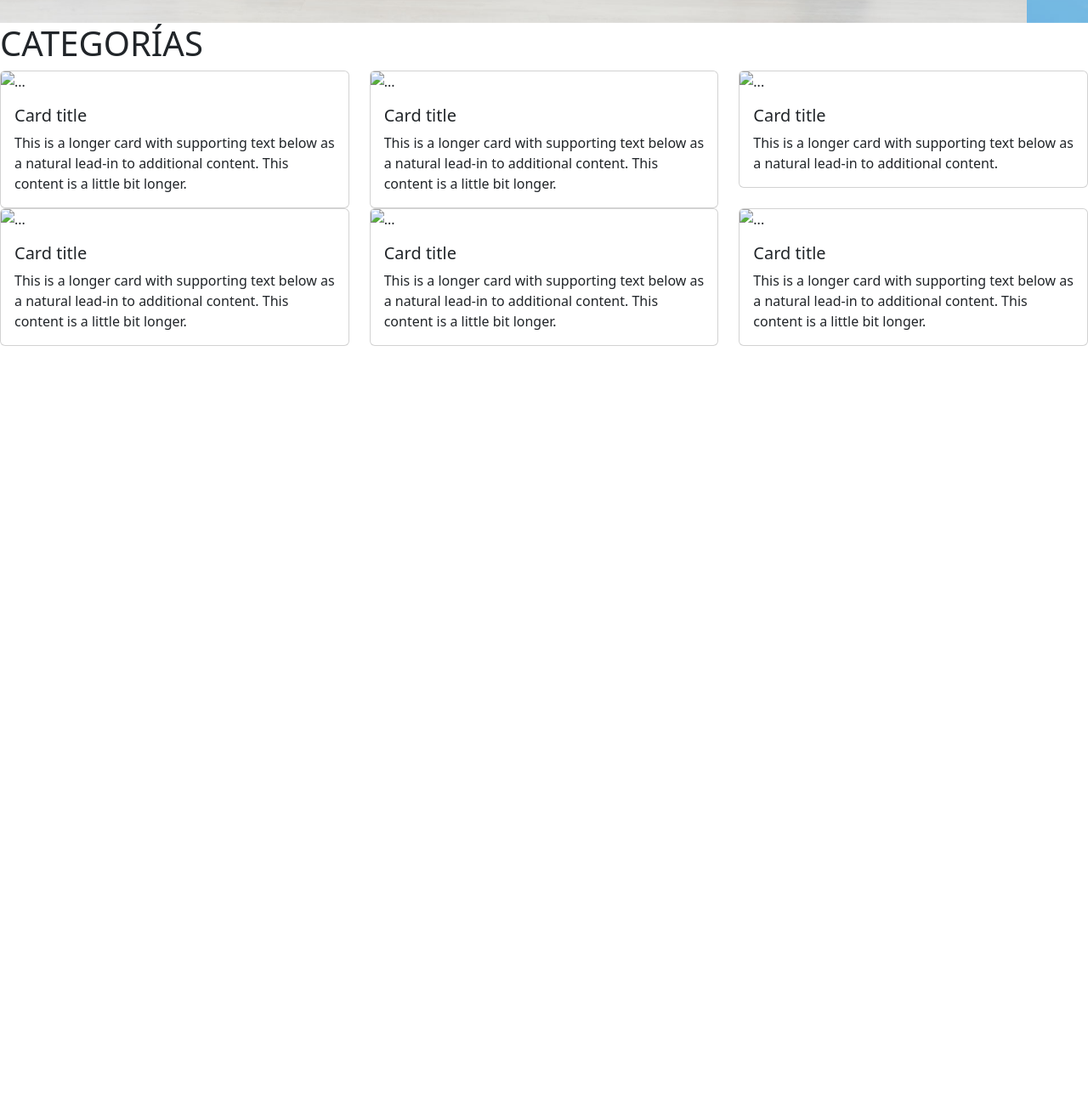
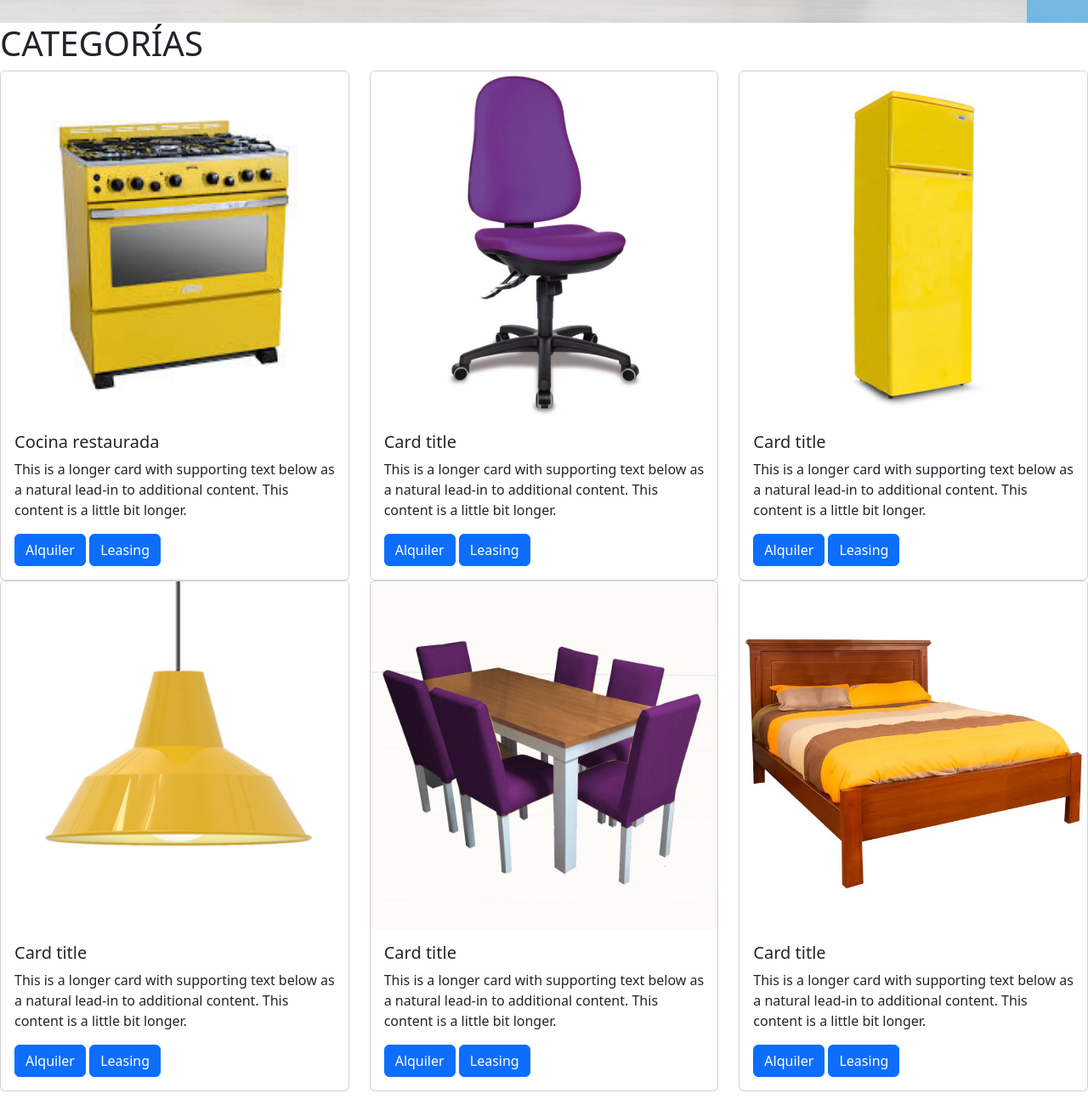
Before and after one commit to alesendraferrer/desarrolloweb-mobiler, a plain HTML site: page index.html in a window 1280 px wide. Shown: the part 856-2156 px from the top of the page at 85% size. Before the commit the page ends 1279 px from the top, so only its background shows below. Drawn offline with nearby package versions, Linux system fonts and the light colour scheme; a web font is replaced by a local one.

Commit message:
Imagenes actualizadas

```diff
--- a/index.html
+++ b/index.html
@@ -1,33 +1,42 @@
 <!DOCTYPE html>
 <html lang="es">
+
 <head>
     <meta charset="UTF-8">
     <meta name="viewport" content="width=device-width, initial-scale=1.0">
-    <link href="https://fonts.googleapis.com/css?family=Berlin Sans FB Regular:100,200,300,400,500,600,700" rel="stylesheet">
+    <link href="https://fonts.googleapis.com/css?family=Berlin Sans FB Regular:100,200,300,400,500,600,700"
+        rel="stylesheet">
     <title>Mobiler | comunidad de alquiler, leasing y compraventa de bienes muebles</title>
-    <link href="https://cdn.jsdelivr.net/npm/bootstrap@5.3.3/dist/css/bootstrap.min.css" rel="stylesheet" integrity="sha384-QWTKZyjpPEjISv5WaRU9OFeRpok6YctnYmDr5pNlyT2bRjXh0JMhjY6hW+ALEwIH" crossorigin="anonymous">
+    <link href="https://cdn.jsdelivr.net/npm/bootstrap@5.3.3/dist/css/bootstrap.min.css" rel="stylesheet"
+        integrity="sha384-QWTKZyjpPEjISv5WaRU9OFeRpok6YctnYmDr5pNlyT2bRjXh0JMhjY6hW+ALEwIH" crossorigin="anonymous">
     <link rel="stylesheet" href="style.css">
 </head>
+
 <body>
 
     <header class="header">
         <nav class="navbar navbar-expand-lg bg-body-tertiary">
             <div class="container-fluid">
                 <a class="navbar-brand" href="#"> <img src="imagenes/logo.png" alt="Bootstrap"></a>
-                <button class="navbar-toggler" type="button" data-bs-toggle="collapse" data-bs-target="#navbarSupportedContent" aria-controls="navbarSupportedContent" aria-expanded="false" aria-label="Toggle navigation">
+                <button class="navbar-toggler" type="button" data-bs-toggle="collapse"
+                    data-bs-target="#navbarSupportedContent" aria-controls="navbarSupportedContent"
+                    aria-expanded="false" aria-label="Toggle navigation">
                     <span class="navbar-toggler-icon"></span>
                 </button>
                 <div class="collapse navbar-collapse" id="navbarSupportedContent">
                     <ul class="navbar-nav me-auto mb-2 mb-lg-0">
                         <li class="nav-item"><a class="nav-link active" aria-current="page" href="#">Inicio</a></li>
-                        <li class="nav-item"><a class="nav-link" href="./paginas/sobre_mobiler.html">Sobre Mobiler</a></li>
-                        <li class="nav-item"><a class="nav-link" href="./paginas/publicaciones.html">Publicaciones</a></li>
+                        <li class="nav-item"><a class="nav-link" href="./paginas/sobre_mobiler.html">Sobre Mobiler</a>
+                        </li>
+                        <li class="nav-item"><a class="nav-link" href="./paginas/publicaciones.html">Publicaciones</a>
+                        </li>
                         <li class="nav-item"><a class="nav-link" href="./paginas/contacto.html">Contacto</a></li>
                         <li class="nav-item"><a class="nav-link" href="./paginas/publicar.html">Publicar nueva</a></li>
                     </ul>
 
                     <form class="d-flex" role="search">
-                        <input class="form-control me-2" type="search" placeholder="Quiero encontrar..." aria-label="Search">
+                        <input class="form-control me-2" type="search" placeholder="Quiero encontrar..."
+                            aria-label="Search">
                         <button class="btn btn-outline-success" type="submit">Buscar</button>
                     </form>
                 </div>
@@ -37,7 +46,8 @@
         <div id="carouselExampleAutoplaying" class="carousel slide" data-bs-ride="carousel">
             <div class="carousel-inner">
                 <div class="carousel-item active">
-                <img src="./imagenes/1-Slide-banner-Ana-y-Pedro-Vivir-en-pareja-2.jpg" class="d-block w-100" alt="...">
+                    <img src="./imagenes/1-Slide-banner-Ana-y-Pedro-Vivir-en-pareja-2.jpg" class="d-block w-100"
+                        alt="...">
                 </div>
                 <div class="carousel-item">
                     <img src="./imagenes/2-Slide-banner-Ariel-estudiante.jpg" class="d-block w-100" alt="...">
@@ -46,11 +56,13 @@
                     <img src="./imagenes/3-Slide-banner-Ana-Lucia-nuevo-negocio.jpg" class="d-block w-100" alt="...">
                 </div>
             </div>
-            <button class="carousel-control-prev" type="button" data-bs-target="#carouselExampleAutoplaying" data-bs-slide="prev">
+            <button class="carousel-control-prev" type="button" data-bs-target="#carouselExampleAutoplaying"
+                data-bs-slide="prev">
                 <span class="carousel-control-prev-icon" aria-hidden="true"></span>
                 <span class="visually-hidden">Anterior</span>
             </button>
-            <button class="carousel-control-next" type="button" data-bs-target="#carouselExampleAutoplaying" data-bs-slide="next">
+            <button class="carousel-control-next" type="button" data-bs-target="#carouselExampleAutoplaying"
+                data-bs-slide="next">
                 <span class="carousel-control-next-icon" aria-hidden="true"></span>
                 <span class="visually-hidden">Siguiente</span>
             </button>
@@ -64,55 +76,73 @@
             <div class="row row-cols-1 row-cols-md-3 g-6">
                 <div class="col">
                     <div class="card">
-                    <img src="..." class="card-img-top" alt="...">
+                        <img src="./imagenes/cocina.jpg" class="card-img-top" alt="...">
                         <div class="card-body">
-                      <h5 class="card-title">Card title</h5>
-                      <p class="card-text">This is a longer card with supporting text below as a natural lead-in to additional content. This content is a little bit longer.</p>
+                            <h5 class="card-title">Cocina restaurada</h5>
+                            <p class="card-text">This is a longer card with supporting text below as a natural lead-in
+                                to additional content. This content is a little bit longer.</p>
+                                <a href="#" class="btn btn-primary">Alquiler</a>
+                                <a href="#" class="btn btn-primary">Leasing</a>
                         </div>
                     </div>
                 </div>
                 <div class="col">
                     <div class="card">
-                    <img src="..." class="card-img-top" alt="...">
+                        <img src="./imagenes/silla.jpg" class="card-img-top" alt="...">
                         <div class="card-body">
                             <h5 class="card-title">Card title</h5>
-                      <p class="card-text">This is a longer card with supporting text below as a natural lead-in to additional content. This content is a little bit longer.</p>
+                            <p class="card-text">This is a longer card with supporting text below as a natural lead-in
+                                to additional content. This content is a little bit longer.</p>
+                                <a href="#" class="btn btn-primary">Alquiler</a>
+                                <a href="#" class="btn btn-primary">Leasing</a>
                         </div>
                     </div>
                 </div>
                 <div class="col">
                     <div class="card">
-                    <img src="..." class="card-img-top" alt="...">
+                        <img src="./imagenes/heladera.jpg" class="card-img-top" alt="...">
                         <div class="card-body">
                             <h5 class="card-title">Card title</h5>
-                      <p class="card-text">This is a longer card with supporting text below as a natural lead-in to additional content.</p>
+                            <p class="card-text">This is a longer card with supporting text below as a natural lead-in
+                                to additional content. This content is a little bit longer.</p>
+                                <a href="#" class="btn btn-primary">Alquiler</a>
+                                <a href="#" class="btn btn-primary">Leasing</a>
                         </div>
                     </div>
                 </div>
                 <div class="col">
                     <div class="card">
-                    <img src="..." class="card-img-top" alt="...">
+                        <img src="./imagenes/lampara.png" class="card-img-top" alt="...">
                         <div class="card-body">
                             <h5 class="card-title">Card title</h5>
-                      <p class="card-text">This is a longer card with supporting text below as a natural lead-in to additional content. This content is a little bit longer.</p>
+                            <p class="card-text">This is a longer card with supporting text below as a natural lead-in
+                                to additional content. This content is a little bit longer.</p>
+                                <a href="#" class="btn btn-primary">Alquiler</a>
+                                <a href="#" class="btn btn-primary">Leasing</a>
                         </div>
                     </div>
                 </div>
                 <div class="col">
                     <div class="card">
-                      <img src="..." class="card-img-top" alt="...">
+                        <img src="./imagenes/juego-de-mesa.jpg" class="card-img-top" alt="...">
                         <div class="card-body">
                             <h5 class="card-title">Card title</h5>
-                        <p class="card-text">This is a longer card with supporting text below as a natural lead-in to additional content. This content is a little bit longer.</p>
+                            <p class="card-text">This is a longer card with supporting text below as a natural lead-in
+                                to additional content. This content is a little bit longer.</p>
+                                <a href="#" class="btn btn-primary">Alquiler</a>
+                                <a href="#" class="btn btn-primary">Leasing</a>
                         </div>
                     </div>
                 </div>
                 <div class="col">
                     <div class="card">
-                      <img src="..." class="card-img-top" alt="...">
+                        <img src="./imagenes/cama.png" class="card-img-top" alt="...">
                         <div class="card-body">
                             <h5 class="card-title">Card title</h5>
-                        <p class="card-text">This is a longer card with supporting text below as a natural lead-in to additional content. This content is a little bit longer.</p>
+                            <p class="card-text">This is a longer card with supporting text below as a natural lead-in
+                                to additional content. This content is a little bit longer.</p>
+                                <a href="#" class="btn btn-primary">Alquiler</a>
+                                <a href="#" class="btn btn-primary">Leasing</a>
                         </div>
                     </div>
                 </div>
@@ -128,7 +158,10 @@
         <p></p>
     </footer>
 
-    <script src="https://cdn.jsdelivr.net/npm/bootstrap@5.3.3/dist/js/bootstrap.bundle.min.js" integrity="sha384-YvpcrYf0tY3lHB60NNkmXc5s9fDVZLESaAA55NDzOxhy9GkcIdslK1eN7N6jIeHz" crossorigin="anonymous"></script>
+    <script src="https://cdn.jsdelivr.net/npm/bootstrap@5.3.3/dist/js/bootstrap.bundle.min.js"
+        integrity="sha384-YvpcrYf0tY3lHB60NNkmXc5s9fDVZLESaAA55NDzOxhy9GkcIdslK1eN7N6jIeHz"
+        crossorigin="anonymous"></script>
 
 </body>
+
 </html>
```
Also changed, not shown: imagenes/logo.png, 1 other file. Lines whose indentation alone changed are shown as unchanged.
